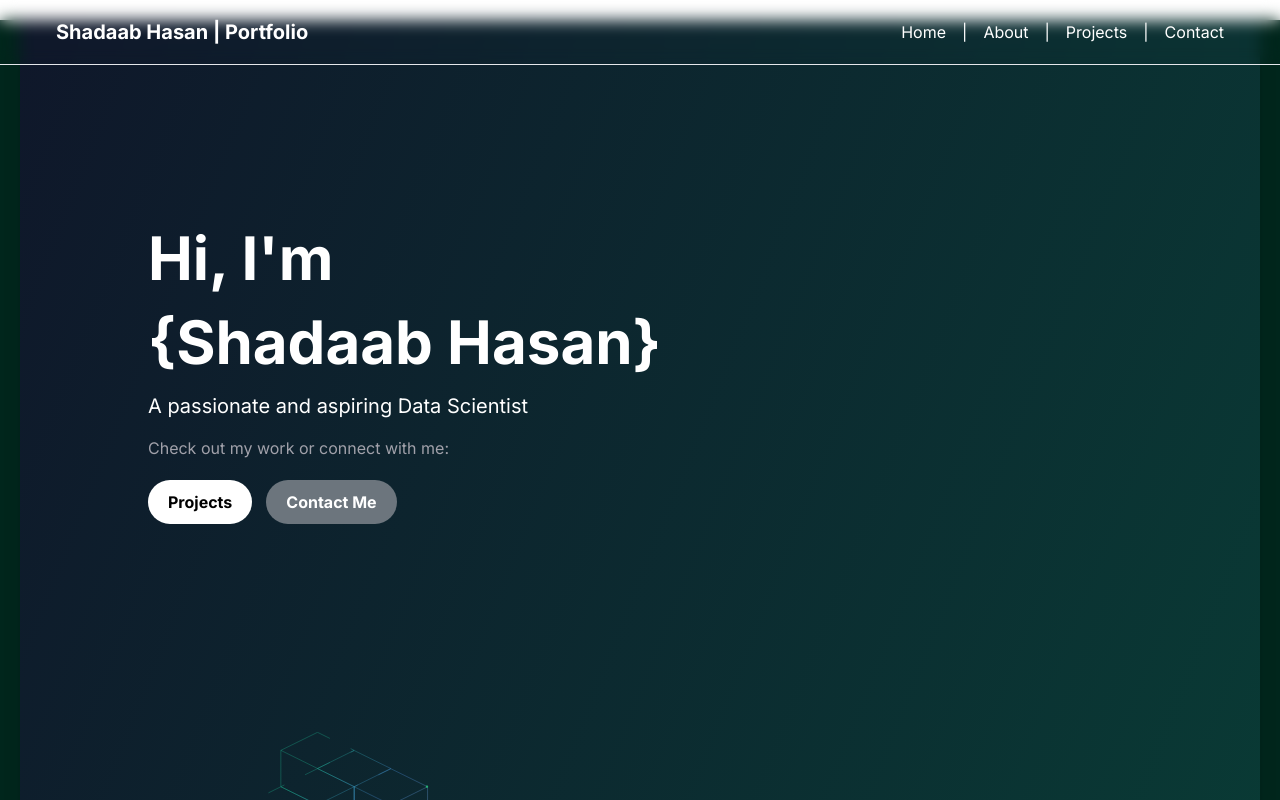
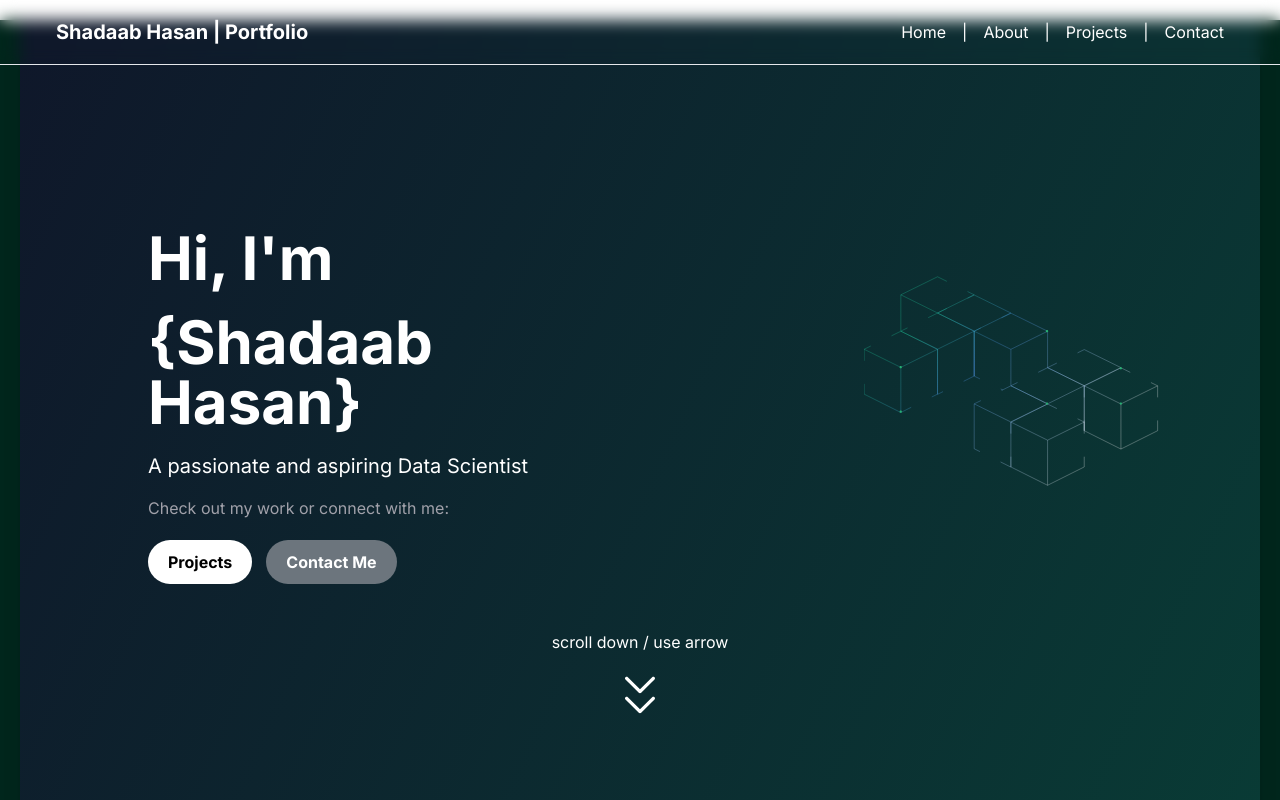
Before and after one commit to ShadaabHasan/portfolio, a Next.js app: page / in a window 1280 px wide. Shown: the top 800 px of the page. Built offline with nearby package versions, Linux system fonts and the light colour scheme.

Commit message:
fixed accidental issue on homepage

```diff
--- a/app/components/Home1.jsx
+++ b/app/components/Home1.jsx
@@ -5,7 +5,7 @@ import React from 'react'
 const Home = () => {
   return (
     <>
-      <div className="main-section flex flex-wrap" id="home" >
+      <div className="main-section" id="home" >
         <div className="w-1/2 mx-32">
             <h1 className="mt-52 flex font-bold text-6xl ">{"Hi, I'm"}</h1>
             <br></br>
```
